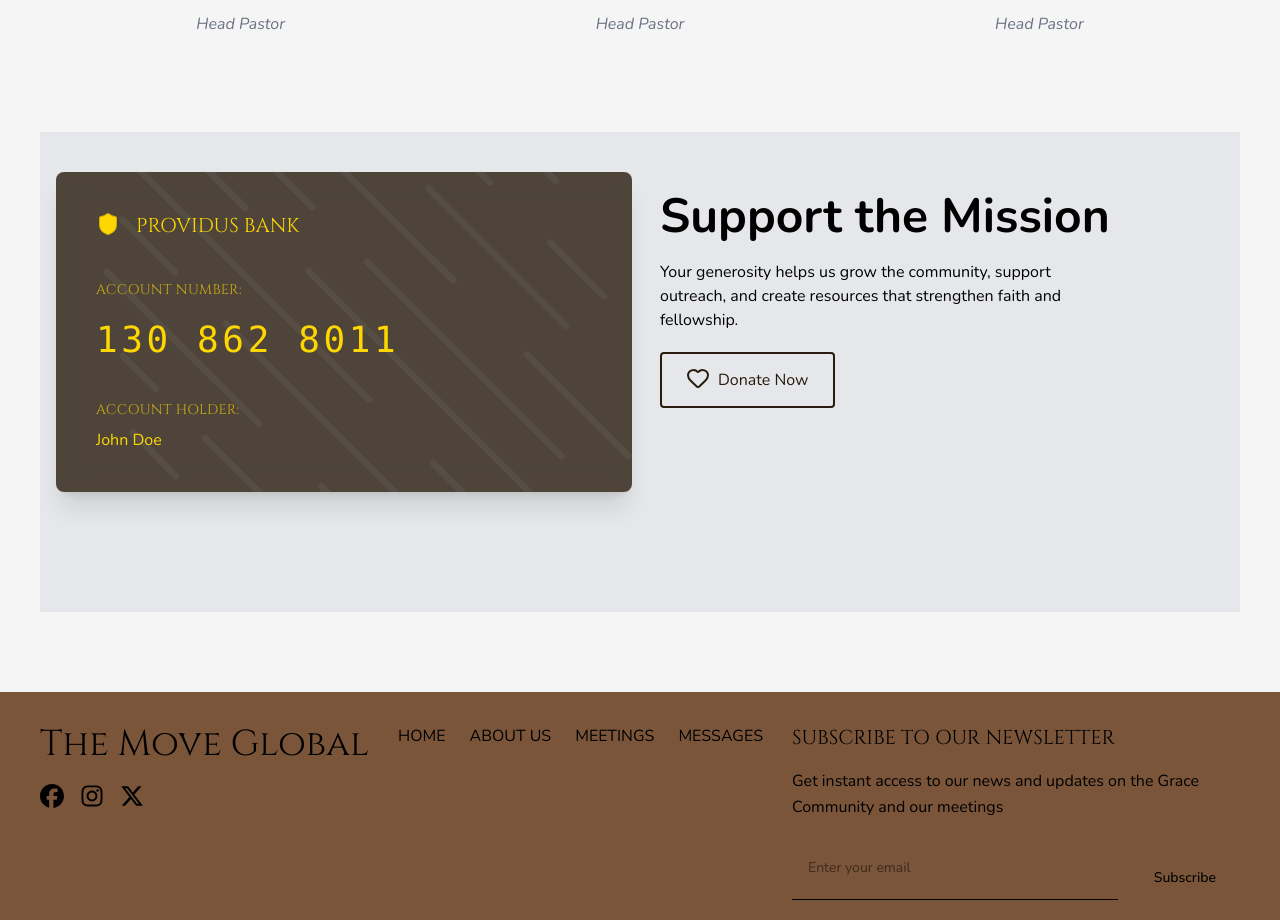
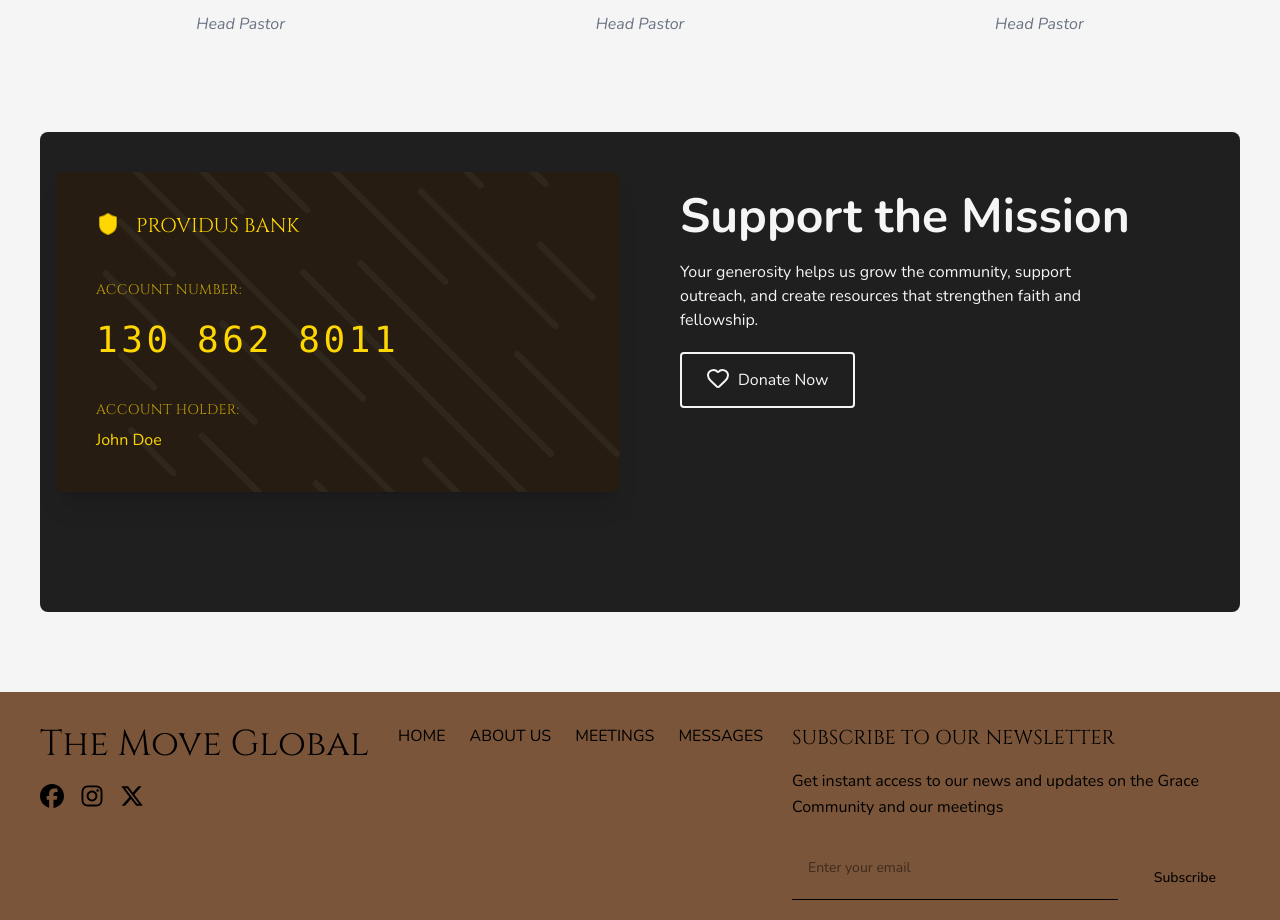
Before and after one commit to BTScoder/TheMove, a React (Vite) app in the folder client/: page / in a window 1280 px wide. Shown: the part 3680-4600 px from the top of the page. Built offline with nearby package versions, Linux system fonts and the light colour scheme; a web font is replaced by a local one.

Commit message:
Wokred on the donation2

```diff
--- a/client/src/components/Donations.jsx
+++ b/client/src/components/Donations.jsx
@@ -3,11 +3,11 @@
 import { Heart } from "lucide-react";
 const Donations = () => {
   return (
-    <section className="mt-16 mb-20 grid w-full grid-cols-1 overflow-hidden bg-gray-200 px-4 py-10 lg:mx-auto lg:mt-24 lg:h-120 lg:max-w-300 lg:grid-cols-2">
+    <section className="bg-donations mt-16 mb-20 grid w-full grid-cols-1 overflow-hidden rounded-lg px-4 py-10 lg:mx-auto lg:mt-24 lg:h-120 lg:max-w-300 lg:grid-cols-2 lg:gap-10">
       <div className="">
         <Card />
       </div>
-      <div className="mt-10 p-5 lg:mt-0">
+      <div className="mt-10 p-5 text-neutral-100 lg:mt-0">
         <h1 className="mb-5 text-3xl font-bold lg:text-5xl">
           Support the Mission
         </h1>
@@ -15,9 +15,9 @@
           Your generosity helps us grow the community, support outreach, and
           create resources that strengthen faith and fellowship.
         </p>
-        <button className="border-button hover:bg-button/80 text-button mt-5 flex items-center gap-2 rounded border-2 px-6 py-3 transition-colors duration-150 hover:border-0 hover:text-white">
+        <button className="hover:bg-button/80 mt-5 flex items-center gap-2 rounded border-2 border-neutral-100 px-6 py-3 text-neutral-100 transition-colors duration-150 hover:border-0 hover:text-white">
           <span>
-            <Heart className="text-button mb-1 inline h-6 w-6 hover:animate-pulse hover:fill-red-600" />
+            <Heart className="mb-1 inline h-6 w-6 text-neutral-100 hover:animate-pulse hover:fill-red-600" />
           </span>
           Donate Now
         </button>
--- a/client/src/index.css
+++ b/client/src/index.css
@@ -9,6 +9,7 @@
   --color-text: #2c3e50;
   --color-hero: #7a553a;
   --color-card: #ffd700;
+  --color-donations: #1f1f1f;
   --font-heading: "Cinzel", serif;
   --font-body: "Nunito", sans-serif;
 }
```
